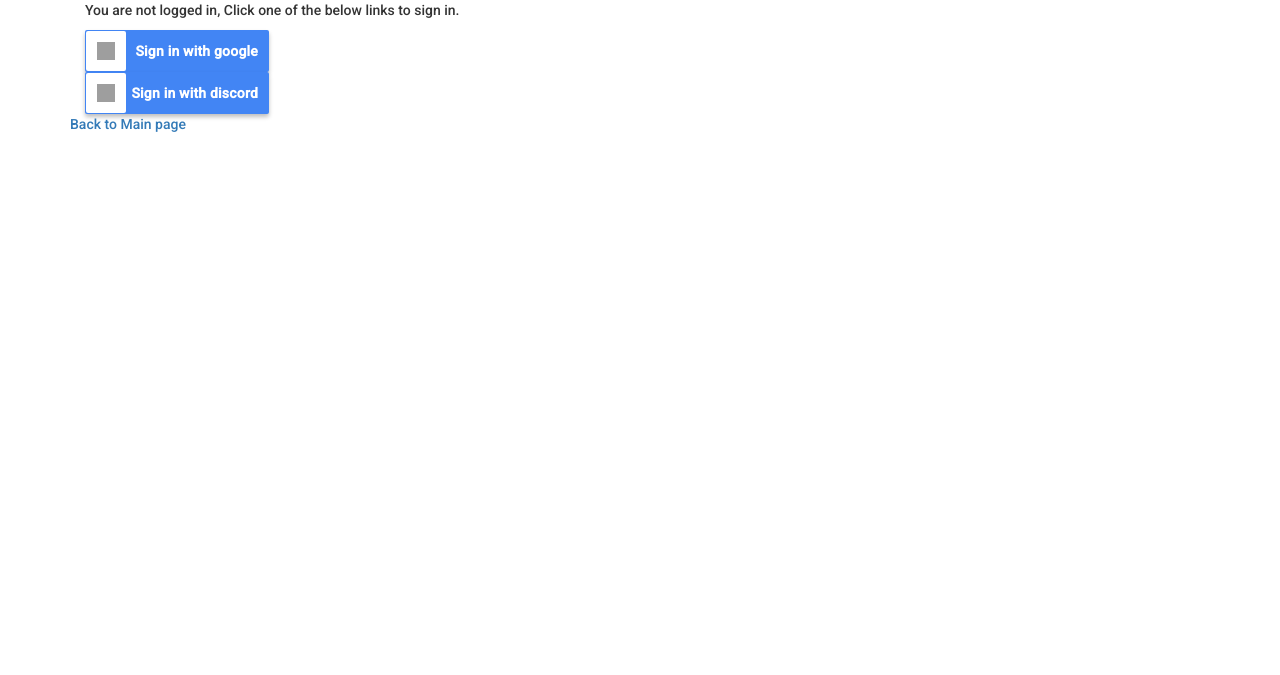
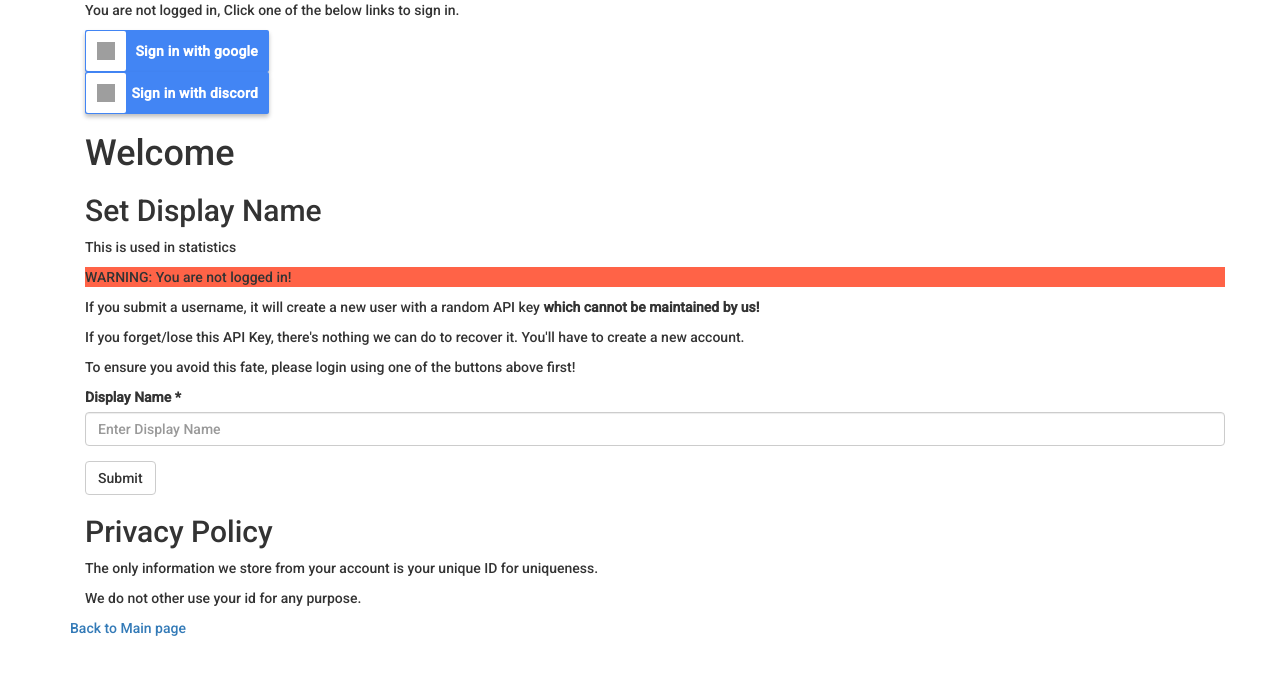
Before and after one commit to Haidra-Org/AI-Horde, a Flask app: page /register in a window 1280 px wide. Shown: the top 675 px of the page. Run offline with Flask 2, Linux system fonts and the light colour scheme; some libraries are stand-ins or nearby versions; grey boxes are pictures that could not be loaded.

Commit message:
Allows pseudonymous accounts

```diff
--- a/server.py
+++ b/server.py
@@ -9,6 +9,7 @@
 from enum import Enum
 from markdown import markdown
 from dotenv import load_dotenv
+from uuid import uuid4
 from server_classes import WaitingPrompt,ProcessingGeneration,KAIServer,PromptsIndex,GenerationsIndex,User,Database
 
 class ServerErrors(Enum):
@@ -372,18 +373,17 @@
 @REST_API.route('/register', methods=['GET', 'POST'])
 def register():
     google_data = None
+    discord_data = None
     user_info_endpoint = '/oauth2/v2/userinfo'
-    try:
-        if google.authorized:
+    if google.authorized:
+        try:
             google_data = google.get(user_info_endpoint).json()
-    except oauthlib.oauth2.rfc6749.errors.TokenExpiredError:
-        pass
-    discord_data = None
-    if not google_data:
+        except oauthlib.oauth2.rfc6749.errors.TokenExpiredError:
+            pass
+    elif discord.authorized:
         discord_info_endpoint = '/api/users/@me'
         try:
-            if discord.authorized:
-                discord_data = discord.get(discord_info_endpoint).json()
+            discord_data = discord.get(discord_info_endpoint).json()
         except oauthlib.oauth2.rfc6749.errors.TokenExpiredError:
             pass
     # logging.info([google_data,discord_data])
@@ -395,25 +395,28 @@
     oauth_id = None
     if google_data:
         oauth_id = f'g_{google_data["id"]}'
-    if discord_data:
+    elif discord_data:
         oauth_id = f'd_{discord_data["id"]}'
     if oauth_id:
         user = _db.find_user_by_oauth_id(oauth_id)
         if user:
             existing_user = True
             username = user.username
-        if request.method == 'POST':
-            api_key = secrets.token_urlsafe(16)
-            if user:
-                username = request.form['username']
-                user.username = request.form['username']
-                user.api_key = api_key
-            else:
-                user = User(_db)
-                user.create(request.form['username'], oauth_id, api_key, request.form['inviter'])
-                username = request.form['username']
+    if request.method == 'POST':
+        api_key = secrets.token_urlsafe(16)
         if user:
-            welcome = f"Welcome back {user.get_unique_alias()}"
+            username = request.form['username']
+            user.username = request.form['username']
+            user.api_key = api_key
+        else:
+            # Triggered when the user created a username without logging in
+            if not oauth_id:
+                oauth_id = str(uuid4())
+            user = User(_db)
+            user.create(request.form['username'], oauth_id, api_key, None)
+            username = request.form['username']
+    if user:
+        welcome = f"Welcome back {user.get_unique_alias()}"
     return render_template('register.html',
                            welcome=welcome,
                            user=user,
--- a/templates/register.html
+++ b/templates/register.html
@@ -1,6 +1,5 @@
 {% extends "master.html" %}
 {% block content %}
-{% if not oauth_id %}
     <div class="container">
         <p style="color:#333;">You are not logged in, Click one of the below links to sign in.</p>
         <a href="/google" class="google-btn">
@@ -16,13 +15,21 @@
         <p class="btn-text"><b>Sign in with discord</b></p>
         </a>
     </div>
-{% else %}
-{% if oauth_id is not none %}
    <div class="container">
+        {% if oauth_id is not none %}
         <h1>{{ welcome }}</h1>
         <h2>Set Display Name</h2>
         <p>This is used in statistics</p>
         <p>Note: Changing your username will generate a new API key!</p>
+        {% else %}
+        <h1>Welcome</h1>
+        <h2>Set Display Name</h2>
+        <p>This is used in statistics</p>
+        <p style="background-color:Tomato;">WARNING: You are not logged in!</p>
+        <p>If you submit a username, it will create a new user with a random API key <b>which cannot be maintained by us!</b></p>
+        <p>If you forget/lose this API Key, there's nothing we can do to recover it. You'll have to create a new account.</p>
+        <p>To ensure you avoid this fate, please login using one of the buttons above first!</p>
+        {% endif %}
         <form method="POST" class="main-form">
             <div class="form-group">
                 <label for="username">Display Name *</label>
@@ -32,27 +39,17 @@
                 <input type="text" class="form-control" id="username" name="username" placeholder="Enter Display Name" value="{{ username }}" required>
                 {% endif %}
             </div>
-            {% if existing_user is false %}
-            <div class="form-group">
-                <label for="inviter ID">Inviter</label>
-                <input type="text" class="form-control" id="inviter" name="inviter" placeholder="Enter Display Name">
-            </div>
-            {% endif %}
             <button type="submit" class="btn btn-default">Submit</button>
         </form>
         {% if api_key is not none %}
         <h2>API Key</h2>
         <p>Your new API Key is below. It will not be displayed again. Submit this form to generate a new one. Use this key in your KoboldAI client and in your bridge to identify your user</p>
         <p><b>Do not share this with anyone!</b></p>
-        <p>{{ api_key }}</p>
+        <p style="background-color:darkorange;">{{ api_key }}</p>
         {% endif %}
         <h2>Privacy Policy</h2>
         <p>The only information we store from your account is your unique ID for uniqueness.</p>
         <p>We do not other use your id for any purpose.</p>
    </div>
-{% else %}
-   <p style="color:#333;">Ooops, something went wrong when receiving your google data</p>
-{% endif %}
-{% endif %}
 <p><a href="/">Back to Main page</a></p>
 {% endblock %}
```
Also changed, not shown: index.md (+3 -1 lines), README.md.
